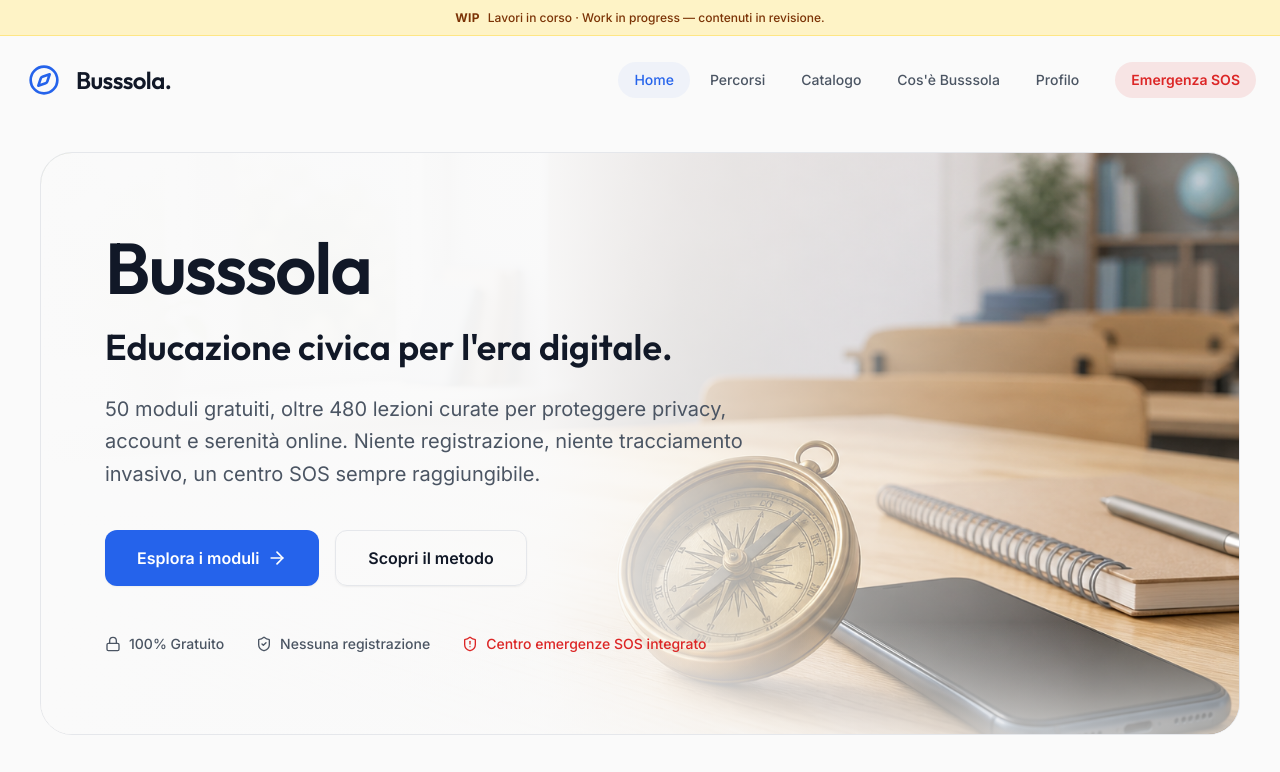
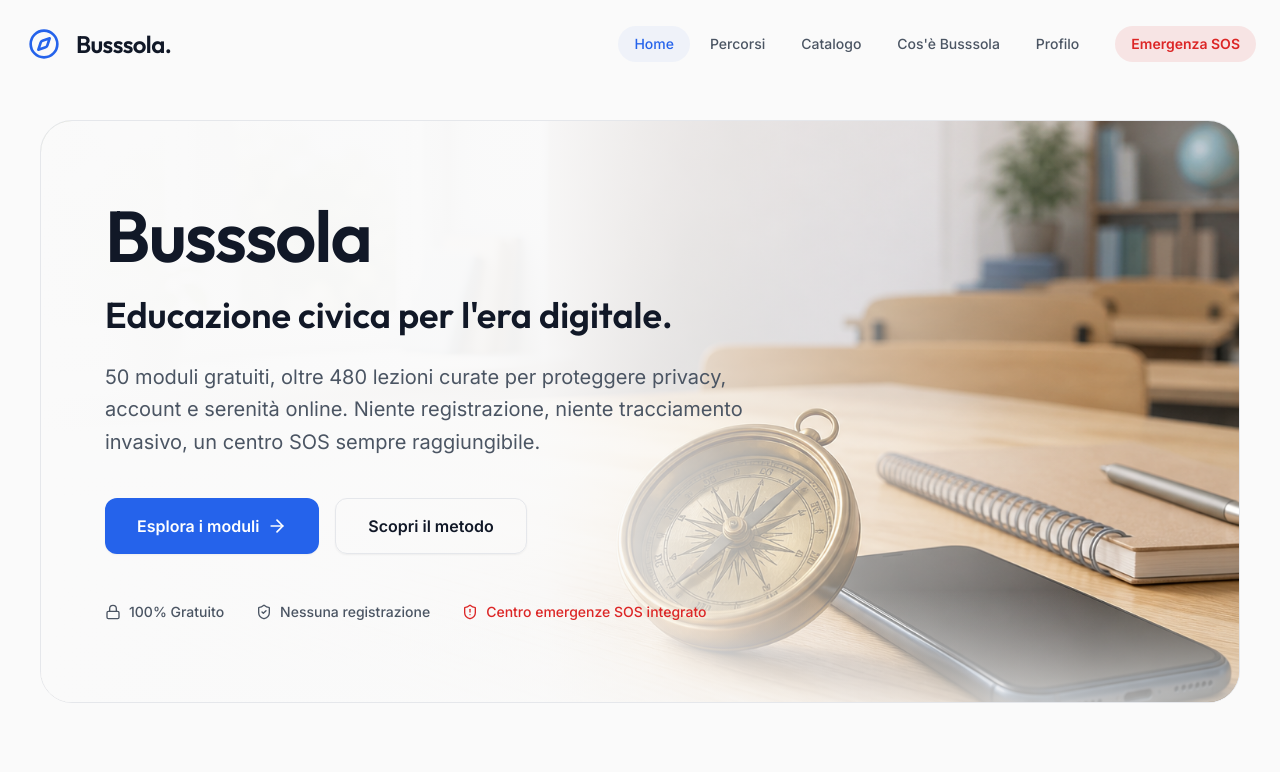
Before and after one commit to ajdohaxhia/busssola, a Next.js app: page / in a window 1280 px wide. Shown: the top 772 px of the page. Built offline with nearby package versions, Linux system fonts and the light colour scheme.

Commit message:
initial commit

```diff
--- a/src/components/layout/AppShell.tsx
+++ b/src/components/layout/AppShell.tsx
@@ -11,26 +11,12 @@ function isLessonPath(pathname: string | null) {
     return Boolean(pathname?.match(/^\/moduli\/[^/]+\/lezione\/[^/]+\/?$/))
 }
 
-function WipBanner() {
-    return (
-        <div
-            role="status"
-            aria-label="Lavori in corso / Work in progress"
-            className="fixed top-0 inset-x-0 z-[60] h-9 flex items-center justify-center bg-amber-100 text-amber-900 border-b border-amber-200 text-center text-[11px] md:text-xs font-medium px-4"
-        >
-            <span className="font-bold tracking-wide uppercase mr-2">WIP</span>
-            <span className="truncate">Lavori in corso · Work in progress — contenuti in revisione.</span>
-        </div>
-    )
-}
-
 export function AppShell({ children }: { children: ReactNode }) {
     const pathname = usePathname()
     const lessonMode = isLessonPath(pathname)
 
     return (
         <>
-            <WipBanner />
             {!lessonMode && <Header />}
             <Toaster position="top-center" richColors />
             <main className="flex-1 relative">
@@ -38,8 +24,8 @@ export function AppShell({ children }: { children: ReactNode }) {
                     className={cn(
                         'min-h-[100dvh]',
                         lessonMode
-                            ? 'w-full pt-9'
-                            : 'mx-auto max-w-7xl px-4 pb-28 pt-32 md:px-6 md:pt-36 lg:px-10 lg:pb-0'
+                            ? 'w-full'
+                            : 'mx-auto max-w-7xl px-4 pb-28 pt-24 md:px-6 md:pt-28 lg:px-10 lg:pb-0'
                     )}
                 >
                     {children}
--- a/src/components/ui/Header.tsx
+++ b/src/components/ui/Header.tsx
@@ -31,7 +31,7 @@ export function Header() {
             animate={{ y: 0, opacity: 1 }}
             transition={{ type: 'spring', stiffness: 300, damping: 30 }}
             className={cn(
-                'fixed top-9 left-0 right-0 z-50 transition-all duration-300',
+                'fixed top-0 left-0 right-0 z-50 transition-all duration-300',
                 isScrolled
                     ? 'bg-surface/80 backdrop-blur-md border-b border-border py-4 shadow-sm'
                     : 'bg-transparent py-6'
```
Also changed, not shown: 1 other file (tests, documents, lock files or other folders).
